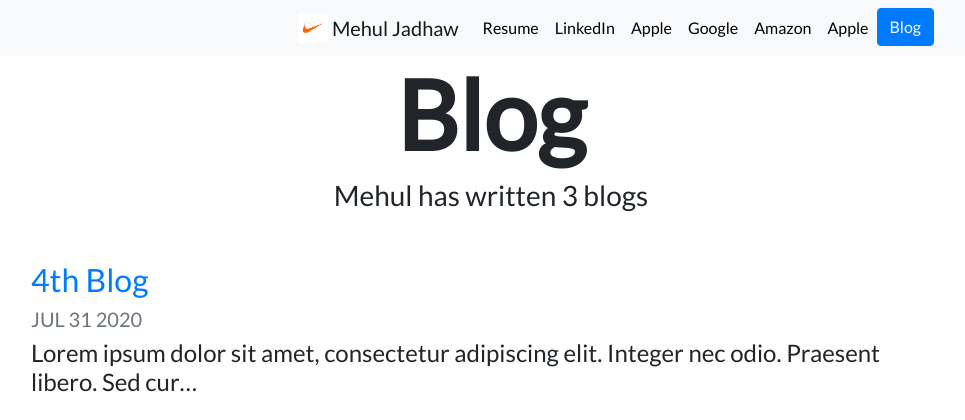
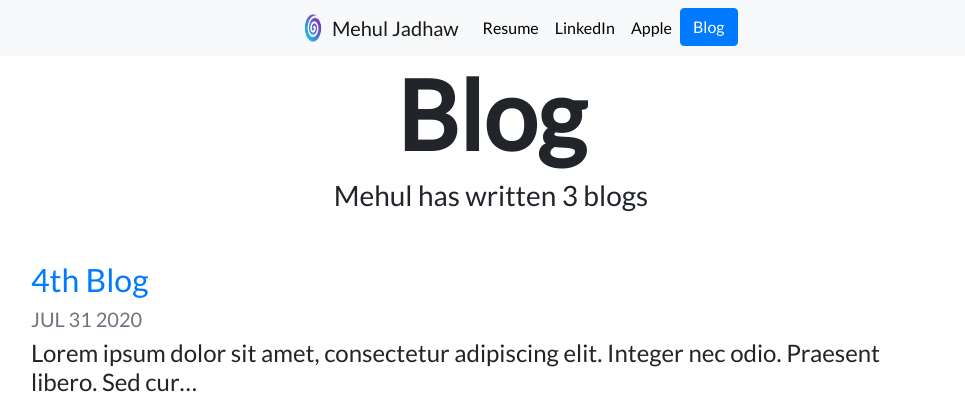
Before and after one commit to MehulJadhaw/django3-personal-portfolio, a Django app: page /blog/ in a window 1280 px wide. Shown: the top 420 px of the page, without its empty margins (149-1114 px from the left). Run offline with Django 3.2, Linux system fonts and the light colour scheme; data comes from the database, SQL or seed files in the repository; some libraries are stand-ins or nearby versions.

Commit message:
new image

```diff
--- a/portfolio/templates/portfolio/base.html
+++ b/portfolio/templates/portfolio/base.html
@@ -14,7 +14,7 @@
 
     <link href="https://fonts.googleapis.com/css2?family=Lato&display=swap" rel="stylesheet">
 
-    <link rel="icon" type="image/png" href="{% static 'portfolio/nike.png' %}">
+    <link rel="icon" type="image/png" href="{% static 'portfolio/logo.png' %}">
 
     <title>Mehul Jadhaw</title>
   </head>
@@ -23,7 +23,7 @@
     <nav class="navbar navbar-expand-lg navbar-light bg-light">
       <div class="container col-md-4">
         <a class="navbar-brand" href="{% url 'home' %}">
-          <img src="{% static 'portfolio/nike.png' %}" width="30" height="30" class="d-inline-block align-top" alt="Mehul's Logo">
+          <img src="{% static 'portfolio/logo.png' %}" width="30" height="30" class="d-inline-block align-top" alt="Mehul's Logo">
           <span>Mehul Jadhaw</span>
 
         </a>
@@ -43,22 +43,11 @@
               <a class="nav-link" href="https://apple.com" target="_blank">Apple
               </a>
 
-            </li>
-            <li class="nav-item dropdown">
-              <a class="nav-link" href="https://apple.com" target="_blank">Google
-              </a>
 
-            </li>
-            <li class="nav-item dropdown">
-              <a class="nav-link" href="https://apple.com" target="_blank">Amazon
-              </a>
 
-            </li>
-            <li class="nav-item dropdown">
-              <a class="nav-link" href="https://apple.com" target="_blank">Apple
-              </a>
 
-            </li>
+
+
             <li class="nav-item">
               <a role="button" href="{% url 'blog:all_blogs' %}" class="btn btn-primary">Blog</a>
             </li>
--- a/portfolio/templates/portfolio/home.html
+++ b/portfolio/templates/portfolio/home.html
@@ -5,7 +5,7 @@
 
 <div class="row justify-content-center my-3">
     <div class="col-5">
-      <img src="{% static 'portfolio/jon.jpg' %}" class="img-fluid">
+      <img src="{% static 'portfolio/free.jpg' %}" class="img-fluid">
     </div>
   </div>
 
```
Also changed, not shown: portfolio/static/portfolio/logo.png (added), 1 other file.
